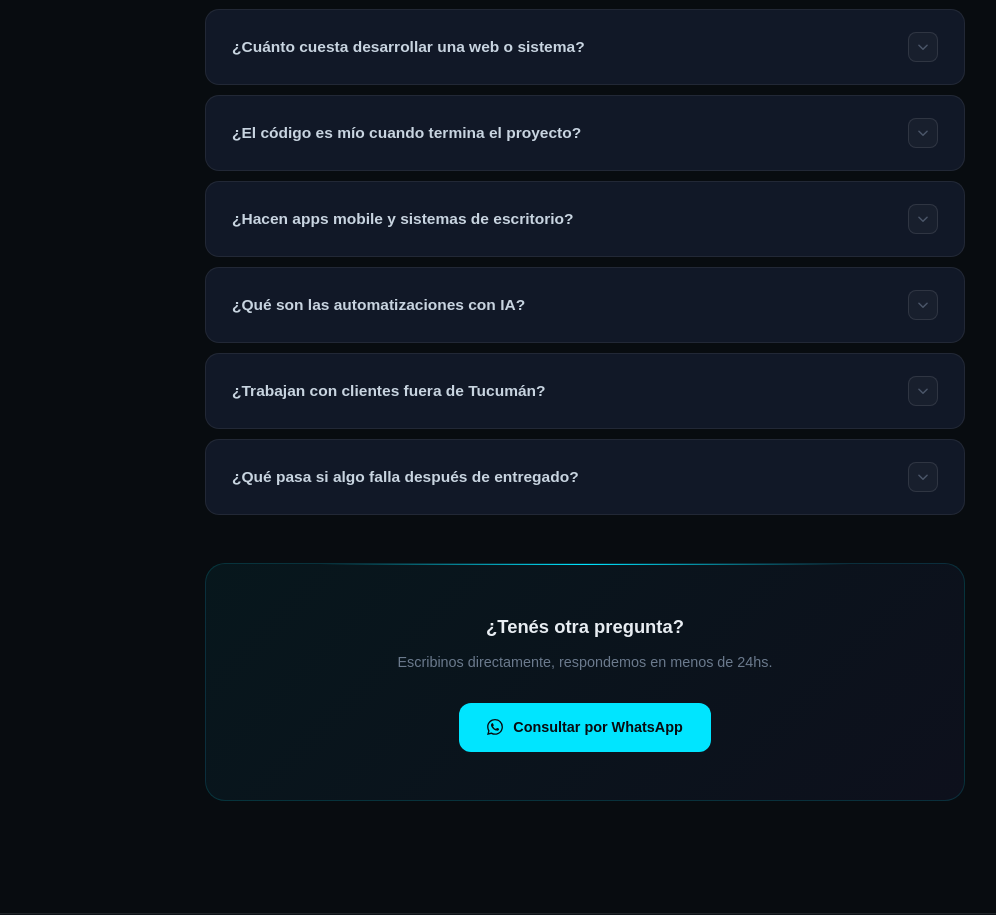
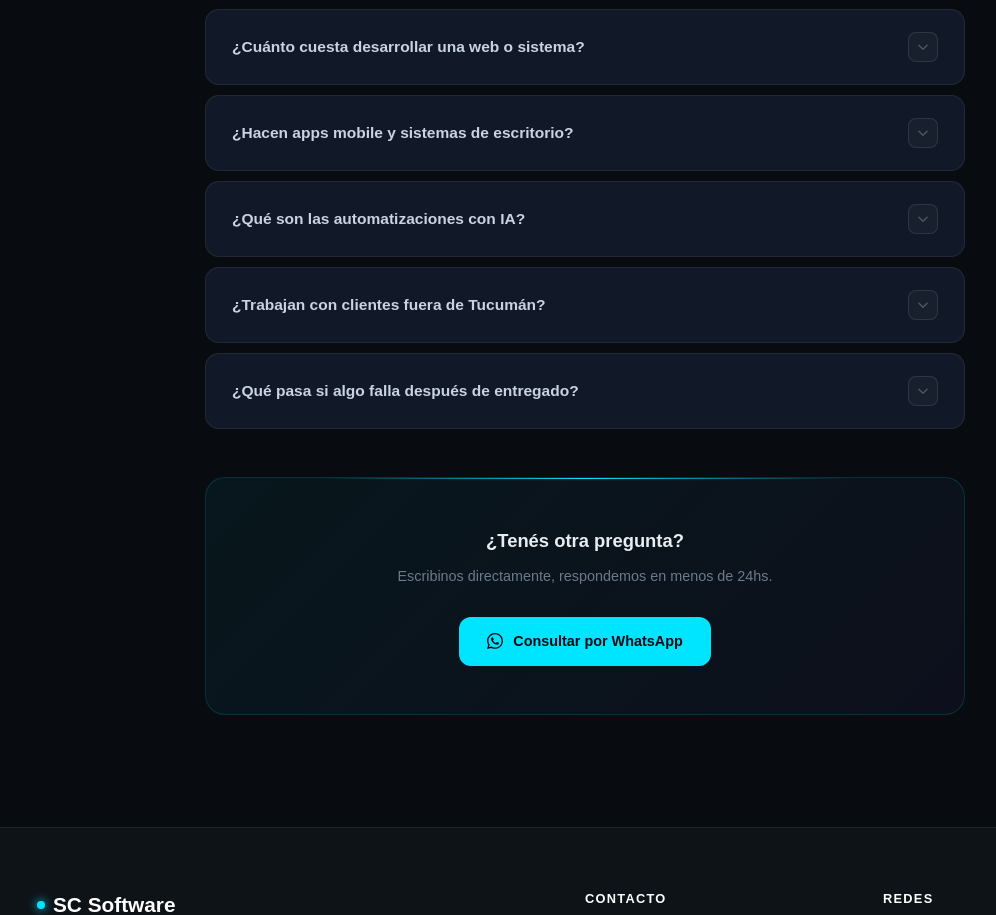
Before and after one commit to Santiago-Cabral/sc-software, a React (Vite) app: page / in a window 1280 px wide. Shown: the part 7361-8276 px from the top of the page, without its empty margins (55-1051 px from the left). Built offline with nearby package versions, Linux system fonts and the light colour scheme.

Commit message:
listo para despliegar

```diff
--- a/src/components/FAQ.tsx
+++ b/src/components/FAQ.tsx
@@ -4,7 +4,6 @@ import useInView from "./useInView";
 const FAQS = [
   { q: "¿Cuánto tarda en estar listo mi proyecto?",   a: "Una landing page puede estar en 3–5 días. Una web completa o sistema a medida tarda entre 2 y 6 semanas. Siempre te damos un cronograma claro antes de empezar, con actualizaciones semanales." },
   { q: "¿Cuánto cuesta desarrollar una web o sistema?", a: "Una landing parte desde USD $200, una web completa desde USD $600, y sistemas a medida desde USD $1.000. La primera consulta es 100% gratis — te mandamos presupuesto detallado sin compromiso." },
-  { q: "¿El código es mío cuando termina el proyecto?", a: "Sí, absolutamente. Desde el día 1 el código es tuyo. Te entregamos acceso total al repositorio, al servidor y a todas las credenciales. Sin dependencias de nosotros para seguir operando." },
   { q: "¿Hacen apps mobile y sistemas de escritorio?",  a: "Sí. Desarrollamos apps Android e iOS con React Native, y sistemas de escritorio para Windows/Mac. También integramos con APIs externas, pasarelas de pago y sistemas existentes." },
   { q: "¿Qué son las automatizaciones con IA?",        a: "Son sistemas que trabajan solos usando inteligencia artificial. Por ejemplo: un bot que analiza tus leads, decide cuáles son buenos prospectos y te genera el mensaje de WhatsApp perfecto — todo sin que hagas nada." },
   { q: "¿Trabajan con clientes fuera de Tucumán?",     a: "Sí, trabajamos 100% remoto con clientes de toda Argentina y Latinoamérica. La comunicación es por WhatsApp, videollamada y email. La distancia no es ningún problema." },
```
